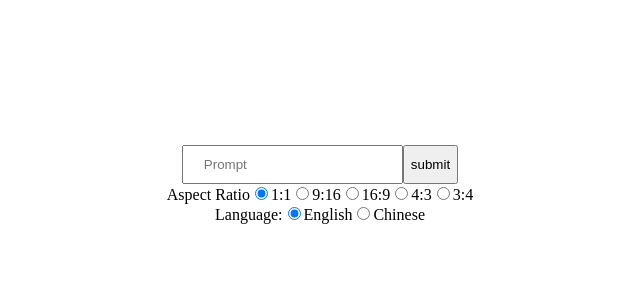
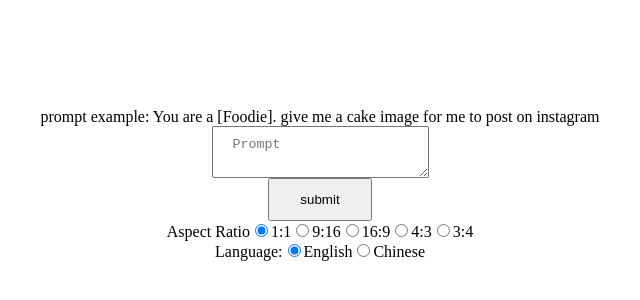
Before and after one commit to timothylam1228/rating, a React (Vite) app: page / in a window 1280 px wide. Shown: the part 224-524 px from the top of the page, without its empty margins (320-960 px from the left). Built offline with nearby package versions, Linux system fonts and the light colour scheme.

Commit message:
Update App.jsx

```diff
--- a/src/App.jsx
+++ b/src/App.jsx
@@ -35,6 +35,7 @@ function App() {
       aspect_ratio: prompt.AspectRatio,
     };
     console.log("data", data);
+    try {
       const response = await fetch(
         "https://essaa-creatolens-cdr-media-service-sit-y7nazd37ga-df.a.run.app/gen-image/v1/prompt",
         {
@@ -45,7 +46,12 @@ function App() {
 
       const image = await response.json();
       setImageSource(image.data);
+
+    } catch (e) {
+      console.log(e);
+    } finally {
       setLoading(false);
+    }
   }, [prompt]);
 
   const handleChange = (event) => {
@@ -71,7 +77,6 @@ function App() {
       form_data.append(key, result[key]);
     }
 
-
     // upload image to google drive
 
     fetch(import.meta.env.VITE_APP_SCRIPT, {
@@ -82,9 +87,15 @@ function App() {
       .then((data) => {
         console.log("data", data);
       })
-      .catch((error) => console.log("error", error));
+      .catch((error) => console.log("error", error))
+      .finally(() => {
         setLoading(false);
-    // setImageSource("");
+      });
+    setImageSource("");
+    setPrompt((prevPrompt) => ({
+      ...prevPrompt,
+      Prompt: "",
+    }));
   };
 
   return (
@@ -98,19 +109,28 @@ function App() {
         flexDirection: "column",
       }}
     >
+      <span>
+        prompt example: You are a [Foodie]. give me a cake image for me to post
+        on instagram
+      </span>
+
       <div style={{ display: "flex" }}>
-        <input
-          style={{ width: "80%", padding: "10px 20px" }}
+        <textarea
+          style={{ width: "100%", padding: "10px 20px" }}
           placeholder="Prompt"
           onChange={handleChange}
           value={prompt.Prompt}
           disabled={loading}
           name="Prompt"
-        ></input>
-        <button disabled={loading} onClick={onSubmitPromt}>
+        ></textarea>
+      </div>
+      <button
+        style={{ padding: "12px 30px" }}
+        disabled={loading}
+        onClick={onSubmitPromt}
+      >
         submit
       </button>
-      </div>
 
       <div>
         Aspect Ratio
@@ -185,7 +205,7 @@ function App() {
         />
         Chinese
       </div>
-      <div style={{display:'none'}}>
+      <div style={{ display: "none" }}>
         Persona:
         <input
           type="radio"
@@ -271,7 +291,11 @@ function App() {
               }}
             >
               <img
-                style={{ aspectRatio: "auto", maxWidth:'400px' , width:'100%'}}
+                style={{
+                  aspectRatio: "auto",
+                  maxWidth: "400px",
+                  width: "100%",
+                }}
                 src={imageSource}
                 alt="Generated Image"
               />
@@ -279,7 +303,12 @@ function App() {
             <div className="rating-section">
               Rating:
               {Array.from({ length: 10 }, (_, i) => (
-                <button style={{padding:15}} key={i + 1} onClick={onRate} value={i}>
+                <button
+                  style={{ padding: 15 }}
+                  key={i + 1}
+                  onClick={onRate}
+                  value={i}
+                >
                   {i + 1}
                 </button>
               ))}
```
Lines whose indentation alone changed are shown as unchanged.
